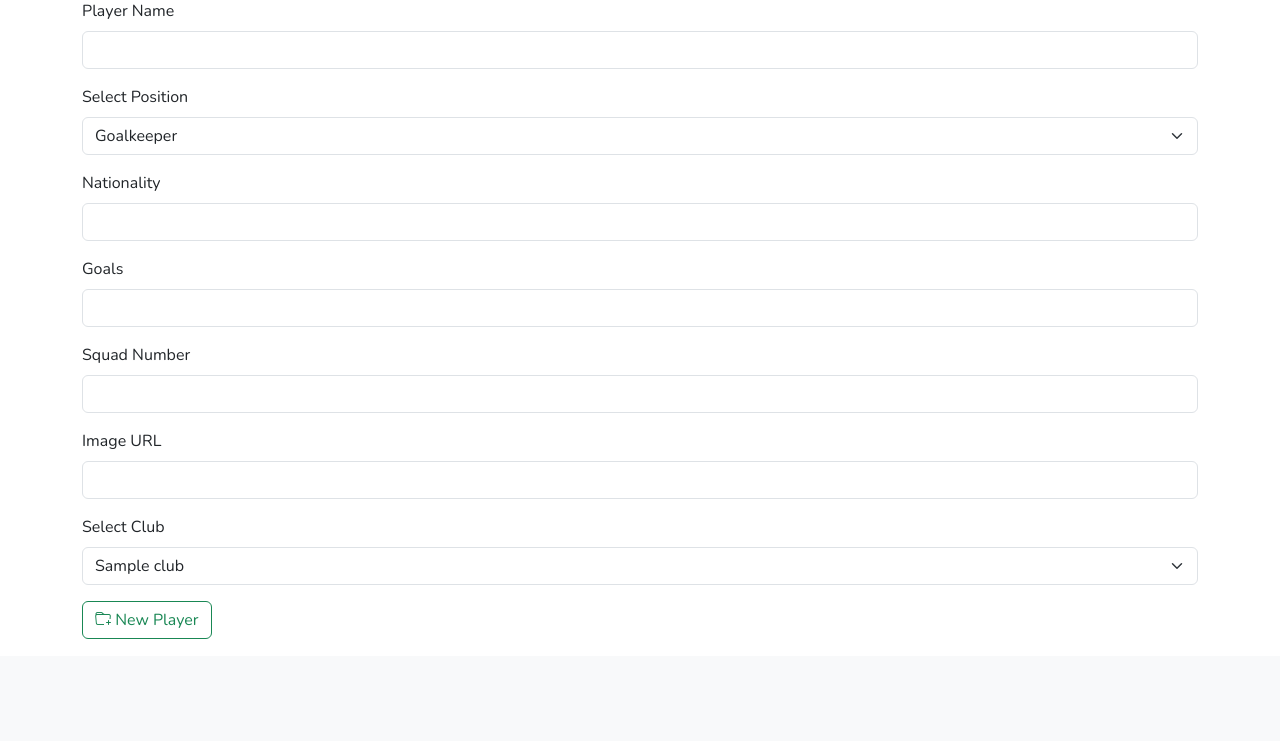
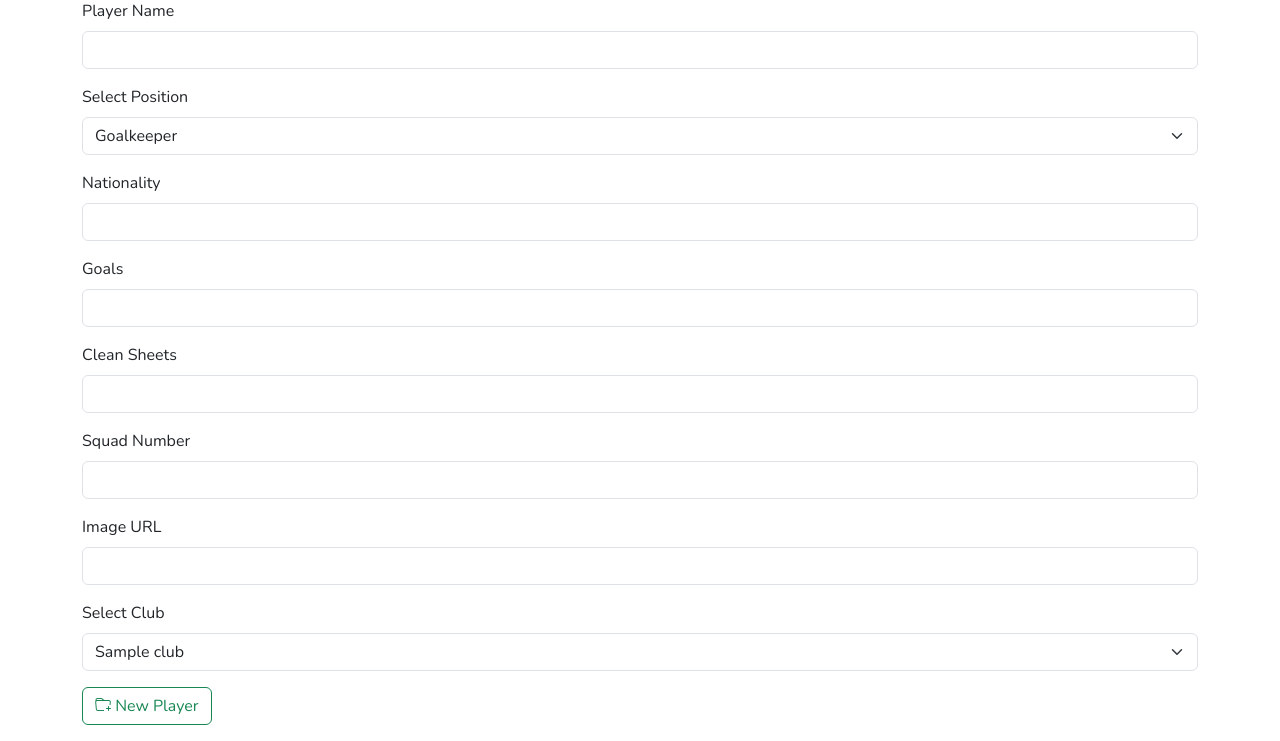
Before and after one commit to Dua555-maker/flask-premier-league, a Flask app: page /players/players/new in a window 1280 px wide. Shown: the part 144-885 px from the top of the page. Before the commit the page ends 783 px from the top, so only its background shows below. Run offline with Flask 3, Linux system fonts and the light colour scheme; tables that the repository leaves empty hold one stand-in row (values such as "Sample post").

Commit message:
add clean sheet

```diff
--- a/epl/models.py
+++ b/epl/models.py
@@ -24,6 +24,7 @@ class Player(db.Model):
   position: Mapped[str] = mapped_column(String(20),nullable=False)
   nationality: Mapped[str] = mapped_column(String(50),nullable=False)
   goal: Mapped[int] = mapped_column(Integer,nullable=False,default=0)
+  clean_sheets: Mapped[int] = mapped_column(Integer,nullable=True,default=0)
   squad_no: Mapped[int] = mapped_column(Integer,nullable=True)
   img: Mapped[str] = mapped_column(String(255),nullable=False)
   club_id: Mapped[int] = mapped_column(Integer,ForeignKey(Club.id),nullable=False)
--- a/epl/players/routes.py
+++ b/epl/players/routes.py
@@ -18,11 +18,12 @@ def new_player():
     position = request.form['position']
     nationality = request.form['nationality']
     goal = int(request.form['goals'])
+    clean_sheets = int(request.form.get('clean_sheets',0))
     squad_no = int(request.form['squad_no'])
     img = request.form['img']
     club_id = int(request.form['club_id'])
 
-    player = Player(name=name,position=position,nationality=nationality,goal=goal,squad_no=squad_no,img=img,club_id=club_id)
+    player = Player(name=name,position=position,nationality=nationality,goal=goal,clean_sheets=clean_sheets,squad_no=squad_no,img=img,club_id=club_id)
     db.session.add(player)
     db.session.commit()
     flash('add new player successfully','success')
@@ -50,6 +51,7 @@ def update_player(id):
     position = request.form['position']
     nationality = request.form['nationality']
     goal = int(request.form['goals'])
+    clean_sheets = int(request.form.get('clean_sheets',0))
     squad_no = int(request.form['squad_no'])
     img = request.form['img']
     club_id = int(request.form['club_id'])
@@ -58,6 +60,7 @@ def update_player(id):
     player.position = position
     player.nationality = nationality
     player.goal = goal
+    player.clean_sheets = clean_sheets
     player.squad_no = squad_no
     player.img = img
     player.club_id = club_id
--- a/epl/players/templates/players/new_player.html
+++ b/epl/players/templates/players/new_player.html
@@ -15,7 +15,7 @@
       </div>
       <div class="mb-3">
         <label for="position" class="form-label">Select Position</label>
-        <select name="position" class="form-select" aria-label="Default select example">
+        <select name="position" class="form-select" id="position" onchange="checkSelection()" aria-label="Default select example">
           <option value="Goalkeeper">Goalkeeper</option>
           <option value="Defender">Defender</option>
           <option value="Midfielder">Midfielder</option>
@@ -30,7 +30,10 @@
         <label for="goals" class="form-label">Goals</label>
         <input name="goals" type="number" class="form-control" id="goals" required>
       </div>
-
+      <div class="mb-3">
+        <label for="clean_sheets" class="form-label">Clean Sheets</label>
+        <input name="clean_sheets" type="number" class="form-control" id="clean_sheets" required>
+      </div>
       <div class="mb-3">
         <label for="squad_no" class="form-label">Squad Number</label>
         <input name="squad_no" type="number" class="form-control" id="squad_no" required>
@@ -55,4 +58,19 @@
       </button>
     </form>
   </div>
+
+<script>
+  function checkSelection() {
+    var selectElement = document.getElementById("position");
+    var disabledclean_sheets = document.getElementById("clean_sheets");
+    var selectedValue = selectElement.value;
+
+    if (selectedValue !== "Goalkeeper") {
+      disabledclean_sheets.disabled = true;
+    } else {
+      disabledclean_sheets.disabled = false;
+    }
+  }
+</script>
+
 {% endblock %}
--- a/epl/players/templates/players/search_player.html
+++ b/epl/players/templates/players/search_player.html
@@ -3,7 +3,7 @@
     <td>{{loop.index}}</td>
     <td>{{player.name}}</td>
     <td>
-      <a href="players.info_player',id=player.id',id=player.id" class="btn btn-outline-info btn-sm">
+      <a href="{{url_for('players.info_player', id=player.id)}}" class="btn btn-outline-info btn-sm">
         <i class="bi bi-info-circle"></i>
       </a>
     </td>
```
Also changed, not shown: epl/players/templates/players/info_player.html (+7 -0 lines), epl/players/templates/players/update_player.html (+7 -1 lines).
